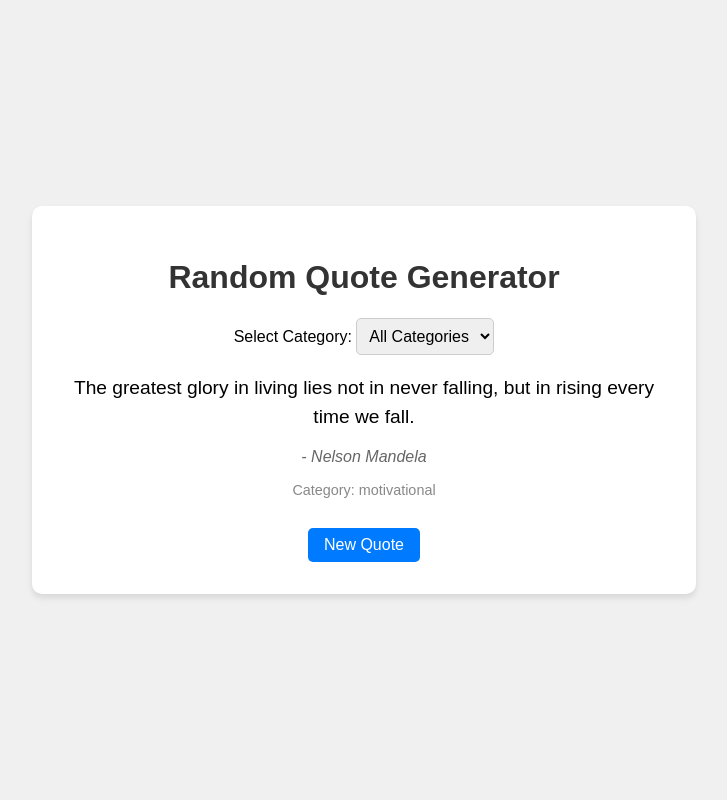
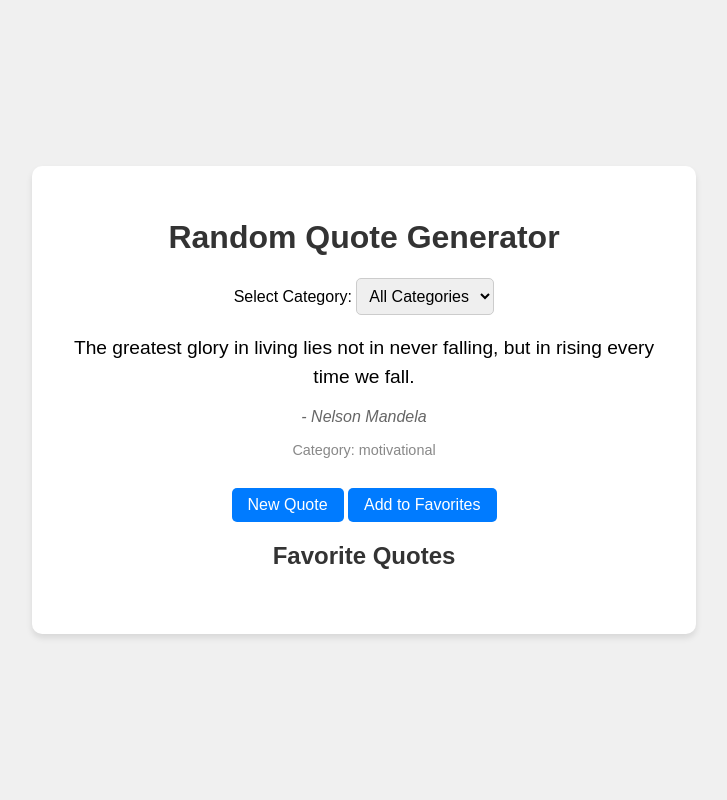
Before and after one commit to CardSorting/SimpleCreationApp, a Flask app: page / in a window 1280 px wide. Shown: the whole page, without its empty margins (276-1003 px from the left). Run offline with Flask 3, Linux system fonts and the light colour scheme; data that the repository does not hold is empty.

Commit message:
Agent step completed: Implement a 'favorite quotes' feature for users to save their preferred quotes

```diff
--- a/main.py
+++ b/main.py
@@ -8,6 +8,9 @@ app = Flask(__name__)
 def load_quotes():
     with open('data/quotes.json', 'r') as file:
         return json.load(file)
+
+# In-memory storage for favorite quotes
+favorite_quotes = []
 
 @app.route('/')
 def index():
@@ -36,5 +39,23 @@ def get_categories():
     categories = list(set(quote['category'] for quote in quotes))
     return jsonify(categories)
 
+@app.route('/api/favorite', methods=['POST'])
+def add_favorite():
+    quote = request.json
+    if quote not in favorite_quotes:
+        favorite_quotes.append(quote)
+    return jsonify({"message": "Quote added to favorites"}), 201
+
+@app.route('/api/favorite', methods=['DELETE'])
+def remove_favorite():
+    quote = request.json
+    if quote in favorite_quotes:
+        favorite_quotes.remove(quote)
+    return jsonify({"message": "Quote removed from favorites"}), 200
+
+@app.route('/api/favorites')
+def get_favorites():
+    return jsonify(favorite_quotes)
+
 if __name__ == '__main__':
     app.run(host='0.0.0.0', port=5000)
--- a/static/css/style.css
+++ b/static/css/style.css
@@ -3,7 +3,7 @@ body {
     display: flex;
     justify-content: center;
     align-items: center;
-    height: 100vh;
+    min-height: 100vh;
     margin: 0;
     background-color: #f0f0f0;
 }
@@ -18,7 +18,7 @@ body {
     width: 90%;
 }
 
-h1 {
+h1, h2 {
     color: #333;
 }
 
@@ -66,6 +66,33 @@ button:hover {
     background-color: #0056b3;
 }
 
+#favorites-container {
+    margin-top: 2rem;
+    text-align: left;
+}
+
+.favorite-quote {
+    background-color: #f8f9fa;
+    border: 1px solid #dee2e6;
+    border-radius: 5px;
+    padding: 1rem;
+    margin-bottom: 1rem;
+}
+
+.favorite-quote p {
+    margin: 0.5rem 0;
+}
+
+.remove-favorite {
+    background-color: #dc3545;
+    font-size: 0.9rem;
+    padding: 0.3rem 0.6rem;
+}
+
+.remove-favorite:hover {
+    background-color: #c82333;
+}
+
 @media (max-width: 480px) {
     .container {
         padding: 1rem;
--- a/static/js/script.js
+++ b/static/js/script.js
@@ -4,6 +4,10 @@ document.addEventListener('DOMContentLoaded', () => {
     const quoteCategory = document.getElementById('quote-category');
     const newQuoteBtn = document.getElementById('new-quote-btn');
     const categorySelect = document.getElementById('category-select');
+    const favoriteBtn = document.getElementById('favorite-btn');
+    const favoritesContainer = document.getElementById('favorites-container');
+
+    let currentQuote = null;
 
     function fetchRandomQuote() {
         const selectedCategory = categorySelect.value;
@@ -15,6 +19,7 @@ document.addEventListener('DOMContentLoaded', () => {
                 if (Array.isArray(data)) {
                     data = data[Math.floor(Math.random() * data.length)];
                 }
+                currentQuote = data;
                 quoteText.textContent = data.text;
                 quoteAuthor.textContent = `- ${data.author}`;
                 quoteCategory.textContent = `Category: ${data.category}`;
@@ -43,10 +48,71 @@ document.addEventListener('DOMContentLoaded', () => {
             });
     }
 
+    function addToFavorites() {
+        if (currentQuote) {
+            fetch('/api/favorite', {
+                method: 'POST',
+                headers: {
+                    'Content-Type': 'application/json',
+                },
+                body: JSON.stringify(currentQuote),
+            })
+            .then(response => response.json())
+            .then(() => {
+                updateFavorites();
+            })
+            .catch(error => {
+                console.error('Error adding to favorites:', error);
+            });
+        }
+    }
+
+    function removeFromFavorites(quote) {
+        fetch('/api/favorite', {
+            method: 'DELETE',
+            headers: {
+                'Content-Type': 'application/json',
+            },
+            body: JSON.stringify(quote),
+        })
+        .then(response => response.json())
+        .then(() => {
+            updateFavorites();
+        })
+        .catch(error => {
+            console.error('Error removing from favorites:', error);
+        });
+    }
+
+    function updateFavorites() {
+        fetch('/api/favorites')
+            .then(response => response.json())
+            .then(favorites => {
+                favoritesContainer.innerHTML = '';
+                favorites.forEach(quote => {
+                    const quoteElement = document.createElement('div');
+                    quoteElement.classList.add('favorite-quote');
+                    quoteElement.innerHTML = `
+                        <p>${quote.text}</p>
+                        <p>- ${quote.author}</p>
+                        <p>Category: ${quote.category}</p>
+                        <button class="remove-favorite">Remove</button>
+                    `;
+                    quoteElement.querySelector('.remove-favorite').addEventListener('click', () => removeFromFavorites(quote));
+                    favoritesContainer.appendChild(quoteElement);
+                });
+            })
+            .catch(error => {
+                console.error('Error fetching favorites:', error);
+            });
+    }
+
     newQuoteBtn.addEventListener('click', fetchRandomQuote);
     categorySelect.addEventListener('change', fetchRandomQuote);
+    favoriteBtn.addEventListener('click', addToFavorites);
 
     // Populate categories and fetch initial quote on page load
     populateCategories();
     fetchRandomQuote();
+    updateFavorites();
 });
--- a/templates/index.html
+++ b/templates/index.html
@@ -21,6 +21,9 @@
             <p id="quote-category"></p>
         </div>
         <button id="new-quote-btn">New Quote</button>
+        <button id="favorite-btn">Add to Favorites</button>
+        <h2>Favorite Quotes</h2>
+        <div id="favorites-container"></div>
     </div>
     <script src="{{ url_for('static', filename='js/script.js') }}"></script>
 </body>
```
